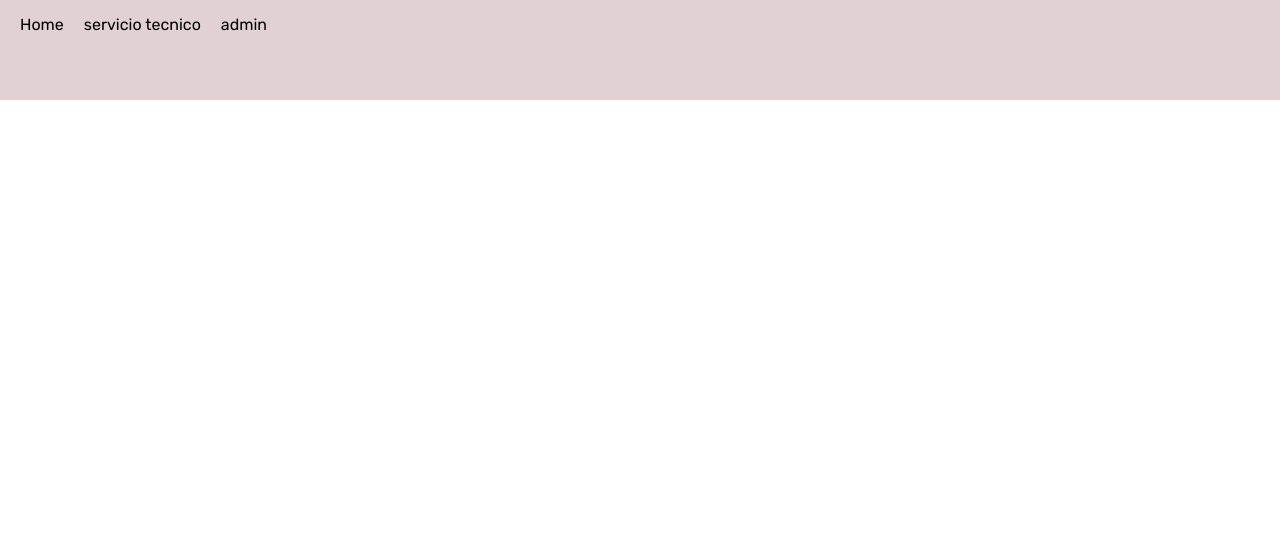
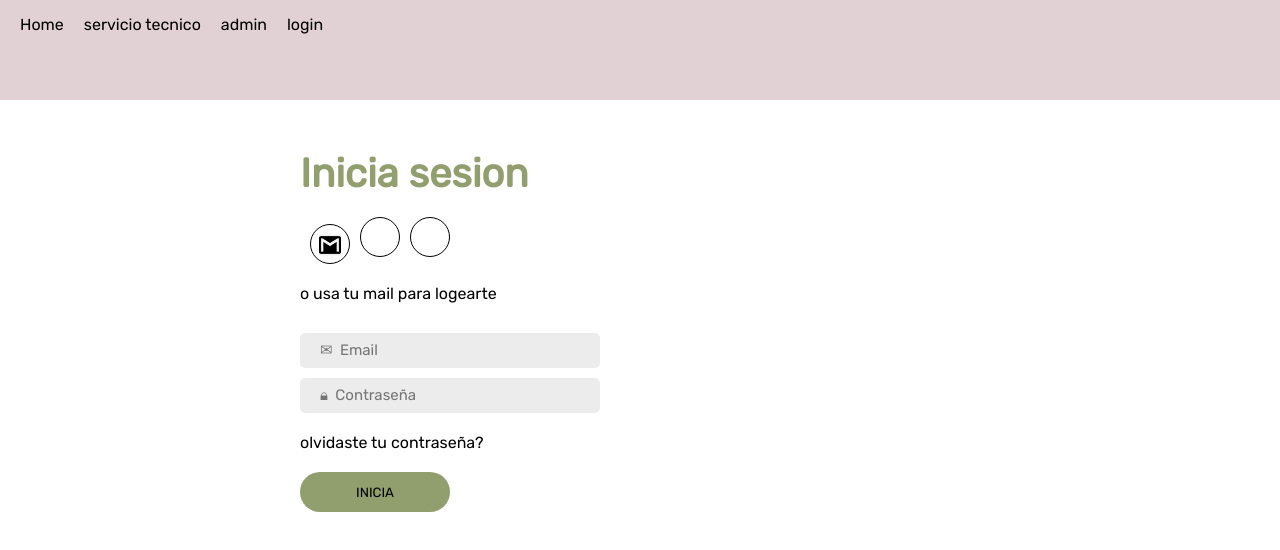
Before and after one commit to laiamia5/totalhogarr, a React (Create React App) app: page /login in a window 1280 px wide. Shown: the top 550 px of the page. Built offline with nearby package versions, Linux system fonts and the light colour scheme.

Commit message:
estilos login

```diff
--- a/package.json
+++ b/package.json
@@ -3,6 +3,9 @@
   "version": "0.1.0",
   "private": true,
   "dependencies": {
+    "@fortawesome/fontawesome-svg-core": "^6.3.0",
+    "@fortawesome/free-regular-svg-icons": "^6.3.0",
+    "@fortawesome/free-solid-svg-icons": "^6.3.0",
     "@redux-devtools/extension": "^3.2.5",
     "@testing-library/jest-dom": "^5.16.5",
     "@testing-library/react": "^13.4.0",
@@ -42,5 +45,8 @@
       "last 1 firefox version",
       "last 1 safari version"
     ]
+  },
+  "devDependencies": {
+    "react-icons": "^4.8.0"
   }
 }
--- a/src/App.js
+++ b/src/App.js
@@ -7,6 +7,7 @@ import Home from './components/Home';
 import React, { useEffect } from 'react';
 import {useDispatch, useSelector} from 'react-redux'
 import { TodosLosProductos } from './redux/actions';
+import Login from './components/Login'
 
 function App() {
   const dispatch = useDispatch()
@@ -23,6 +24,7 @@ function App() {
       <Routes>
         <Route path='/servicio-tecnico' element={<Servicio/>}/>
         <Route path='/admin' element={<Admin/>}/>
+        <Route path='/login' element={<Login/>}/>
         <Route path='/' element={<Home/>}/>
       </Routes>
     </div>
--- a/src/components/Admin.jsx
+++ b/src/components/Admin.jsx
@@ -5,7 +5,7 @@ export default function Admin (){
     return(
         <>
         <ul>
-            <li>crear productosssss</li>
+            <li>crear productos</li>
             <li>crear arreglo</li>
             <li>registro arreglos</li>
         </ul>
--- /dev/null
+++ b/src/components/Login.jsx
@@ -0,0 +1,28 @@
+import React from "react";
+import '../styles/login.css'
+import mail from "../pics/gmail.png"
+
+export default function Login(){
+    return(
+        <>
+            <h1 className="login_titulo">Inicia sesion</h1>
+            <div className="login_center">
+                <button className="login_button">
+                    <img src={ mail } alt="" />
+                </button>
+                <button className="login_button"></button>
+                <button className="login_button"></button>
+                <p>o usa tu mail para logearte</p>
+                <div className="login_contenedor_inputs">
+                    <input type="text" className="login_input" placeholder="✉  Email" />
+                    <input type="text" className="login_input" placeholder="🔒︎  Contraseña"/>
+                </div>
+                <p>olvidaste tu contraseña?</p>
+                <button className="login_button_ingresa">INICIA</button>
+                <faCalendar />
+
+            </div>
+
+        </>
+    )
+}
--- a/src/components/Nav.jsx
+++ b/src/components/Nav.jsx
@@ -9,6 +9,7 @@ export default function Nav () {
                 <Link to='/'><li>Home</li></Link>
                 <Link to='/servicio-tecnico'><li>servicio tecnico</li></Link>
                 <Link to='/admin'><li>admin</li></Link>
+                <Link to='/login'><li>login</li></Link>
             </ul>
         </div>
     )
--- /dev/null
+++ b/src/styles/login.css
@@ -0,0 +1,63 @@
+
+
+.login_titulo{
+    color: #909f6d;
+    margin-left: 300px;
+    font-size: 40px;
+    margin-top: 50px;
+}
+
+.login_center{
+    margin-left: 300px;
+    margin-top: 20px;
+}
+
+.login_button{
+    width: 40px;
+    height: 40px;
+    border: 1px solid black;
+    border-radius: 50%;
+    background-color: #fff;
+    margin-left: 10px;
+    margin-bottom: 20px;
+}
+
+.login_button > img{
+    width: 22px;
+    margin-top: 5px;
+}
+
+.login_contenedor_inputs{
+    display: flex;
+    flex-direction: column;
+    margin-top: 20px;
+    margin-bottom: 20px;
+}
+
+.login_input{
+    width: 300px;
+    height: 35px;
+    margin-top: 10px;
+    border-radius: 5px;
+    border: none;
+    background-color: rgb(236, 236, 236);
+}
+
+.login_input::placeholder {
+   padding-left: 20px;
+   font-size: 15px;
+}
+
+ .login_input:focus{
+    border: none;
+    outline: none;
+ }
+
+ .login_button_ingresa{
+    margin-top: 20px;
+    border-radius: 20px;
+    height: 40px;
+    width: 150px;
+    border: none;
+    background-color: #909f6d; ;
+ }
```
Also changed, not shown: src/pics/gmail.png (added), 1 other file (tests, documents, lock files or other folders).
